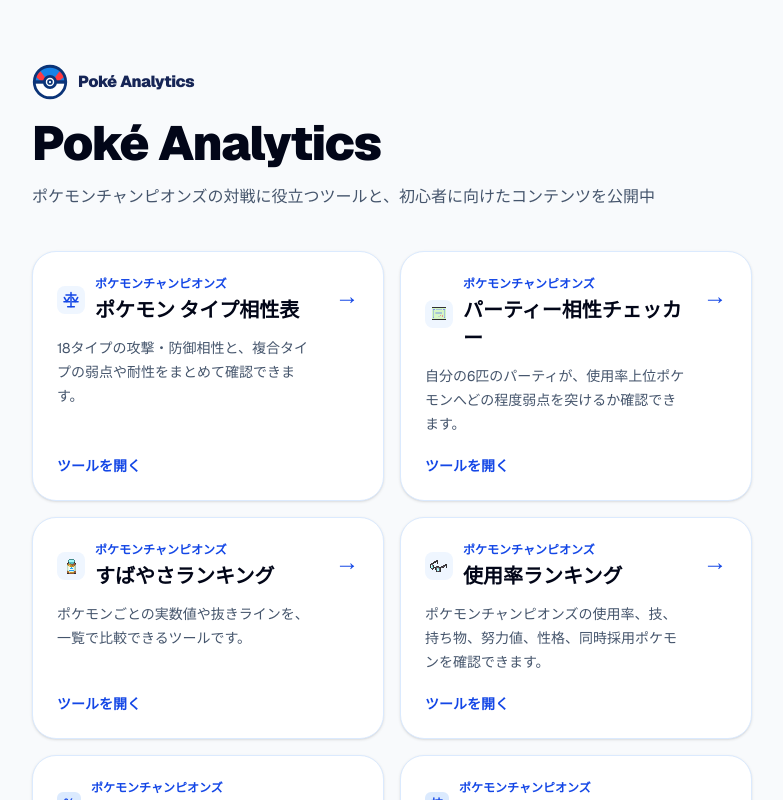
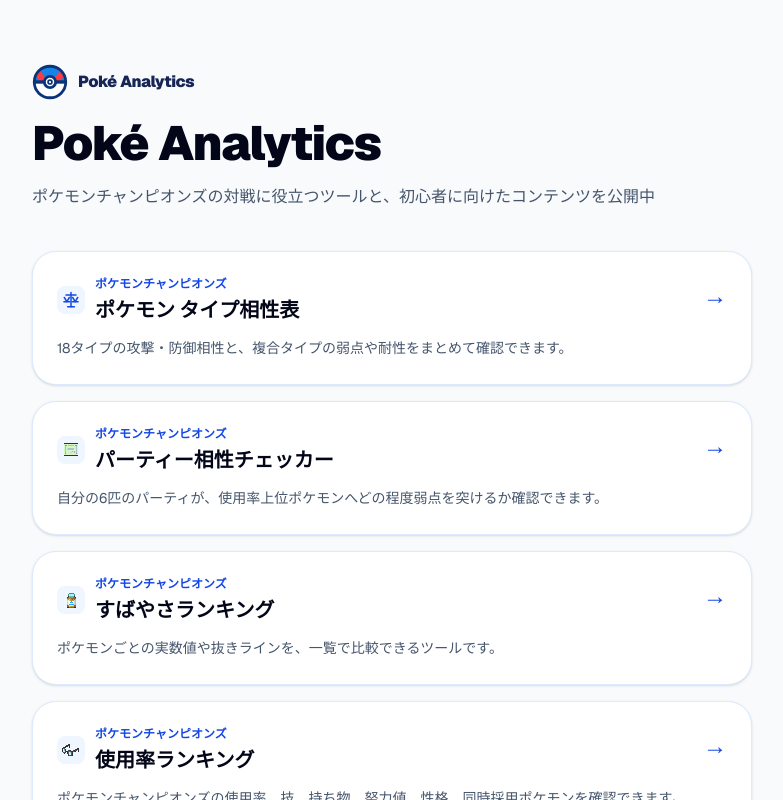
Before and after one commit to ryotryo/pokemon, a Next.js app: page / in a window 1280 px wide. Shown: the top 800 px of the page, without its empty margins (248-1031 px from the left). Built offline with nearby package versions, Linux system fonts and the light colour scheme; no server answers.

Commit message:
Use single-column home layout and remove redundant link text

```diff
--- a/app/page.tsx
+++ b/app/page.tsx
@@ -66,7 +66,7 @@
         </header>
 
         <section aria-label="ツール一覧">
-          <div className="grid gap-4 sm:grid-cols-2">
+          <div className="grid grid-cols-1 gap-4">
             {tools.map((tool) => (
               <Link key={tool.title} href={tool.href} className="group flex h-full flex-col rounded-3xl border border-blue-100 bg-white p-6 shadow-sm transition hover:-translate-y-0.5 hover:border-blue-300 hover:shadow-md focus-visible:outline-2 focus-visible:outline-offset-2 focus-visible:outline-blue-600">
                 <div className="flex flex-1 items-start justify-between gap-4">
@@ -86,7 +86,6 @@
                   </div>
                   <span aria-hidden="true" className="mt-1 text-2xl text-blue-700 transition group-hover:translate-x-1">→</span>
                 </div>
-                <p className="mt-5 text-sm font-bold text-blue-700">ツールを開く</p>
               </Link>
             ))}
           </div>
```
